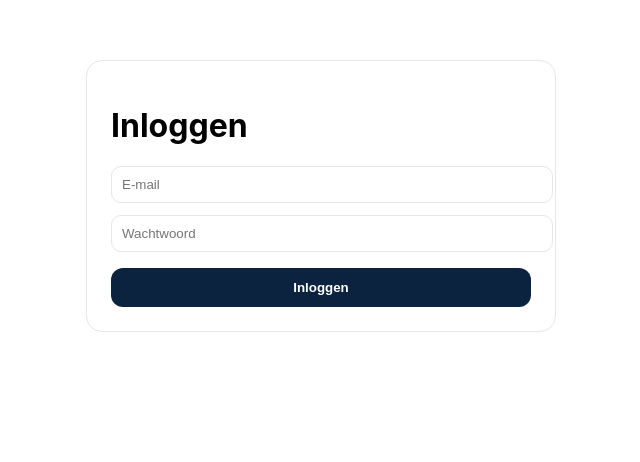
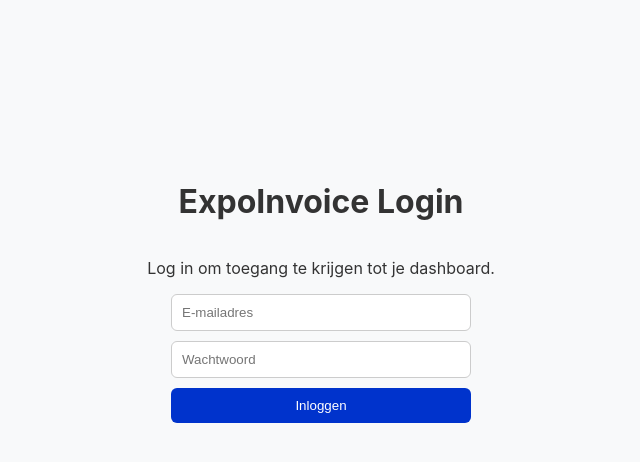
Before and after one commit to TulaGroup/expoinvoice, a Next.js app: page /login in a window 1280 px wide. Shown: the part 108-570 px from the top of the page, without its empty margins (319-959 px from the left). Built offline with nearby package versions, Linux system fonts and the light colour scheme.

Commit message:
Refactor login page layout and styling

```diff
--- a/app/login/page.tsx
+++ b/app/login/page.tsx
@@ -1,30 +1,23 @@
-import { useState } from 'react';
-
-export default function Login(){
-  const [email, setEmail] = useState('');
-  const [password, setPassword] = useState('');
-  const [err, setErr] = useState<string|null>(null);
-
-  async function submit(e:any){
-    e.preventDefault();
-    const r = await fetch('/api/auth/login', {
-      method:'POST', headers:{'Content-Type':'application/json'},
-      body: JSON.stringify({ email, password })
-    });
-    const data = await r.json();
-    if(!r.ok){ setErr(data.error || 'Login mislukt'); return; }
-    window.location.href = '/dashboard';
-  }
-
+export default function LoginPage() {
   return (
-    <main style={{display:'grid', placeItems:'center', minHeight:'70vh', padding:24}}>
-      <form onSubmit={submit} style={{maxWidth:420, width:'100%', border:'1px solid #e5e7eb', borderRadius:16, padding:24}}>
-        <h1>Inloggen</h1>
-        <input type="email" value={email} onChange={e=>setEmail(e.target.value)} required placeholder="E-mail" style={{width:'100%', padding:10, border:'1px solid #e5e7eb', borderRadius:10}} />
-        <input type="password" value={password} onChange={e=>setPassword(e.target.value)} required placeholder="Wachtwoord" style={{marginTop:12, width:'100%', padding:10, border:'1px solid #e5e7eb', borderRadius:10}} />
-        {err && <div style={{color:'#b91c1c', marginTop:10}}>{err}</div>}
-        <button style={{marginTop:16, width:'100%', padding:12, borderRadius:12, border:'none', background:'#0c2340', color:'#fff', fontWeight:800}}>Inloggen</button>
+    <div style={{
+      display: 'flex',
+      flexDirection: 'column',
+      alignItems: 'center',
+      justifyContent: 'center',
+      height: '100vh',
+      backgroundColor: '#f8f9fa',
+      color: '#333'
+    }}>
+      <h1>ExpoInvoice Login</h1>
+      <p>Log in om toegang te krijgen tot je dashboard.</p>
+      <form style={{ display: 'flex', flexDirection: 'column', width: '300px', gap: '10px' }}>
+        <input type="email" placeholder="E-mailadres" required style={{ padding: '10px', borderRadius: '6px', border: '1px solid #ccc' }} />
+        <input type="password" placeholder="Wachtwoord" required style={{ padding: '10px', borderRadius: '6px', border: '1px solid #ccc' }} />
+        <button type="submit" style={{ backgroundColor: '#0033cc', color: '#fff', border: 'none', padding: '10px', borderRadius: '6px', cursor: 'pointer' }}>
+          Inloggen
+        </button>
       </form>
-    </main>
+    </div>
   );
 }
```
